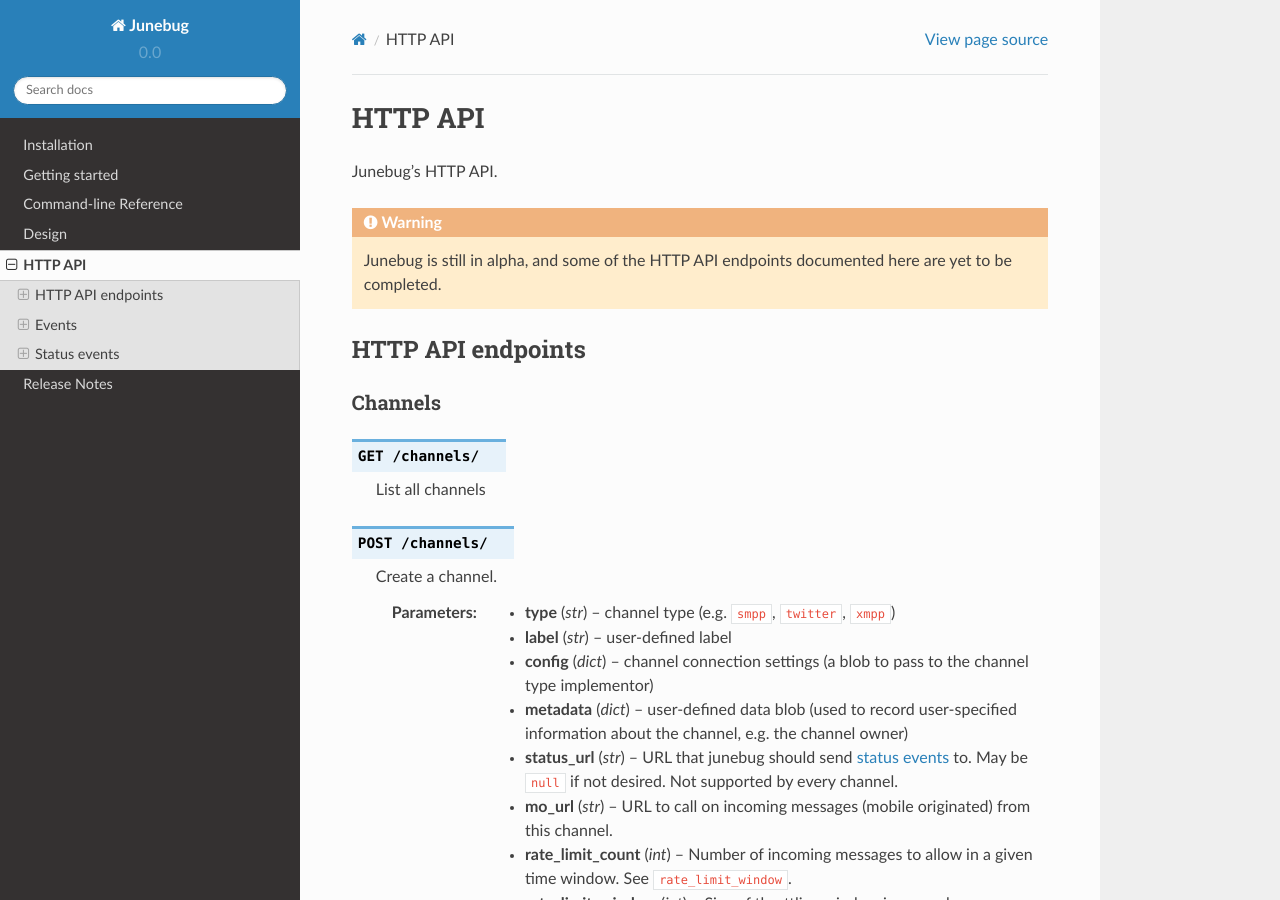
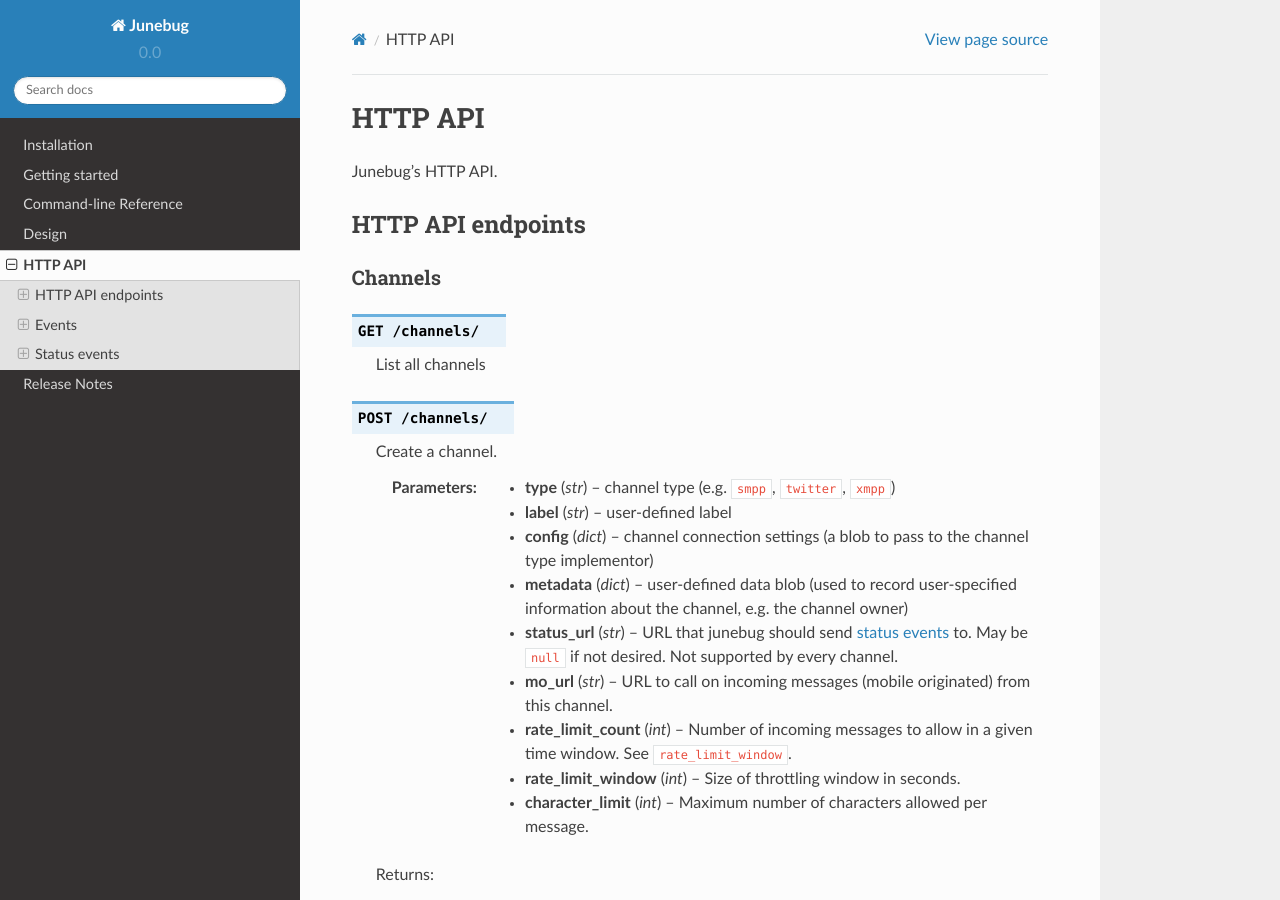
Before and after one commit to praekeltfoundation/junebug, a Sphinx documentation site: the page built from docs/http_api.rst, in a window 1280 px wide and 900 px high. Built offline with Sphinx 7.4.7 and the Read the Docs theme 2.0.0, drawn with Linux system fonts in a browser that asks for light colours; pages that are not in the unit, such as notebooks, are missing from menus.

Commit message:
Remove API alpha warning.

```diff
--- a/docs/http_api.rst
+++ b/docs/http_api.rst
@@ -5,11 +5,6 @@
 ========
 
 Junebug's HTTP API.
-
-.. warning::
-
-   Junebug is still in alpha, and some of the HTTP API endpoints documented
-   here are yet to be completed.
 
 
 HTTP API endpoints
```
